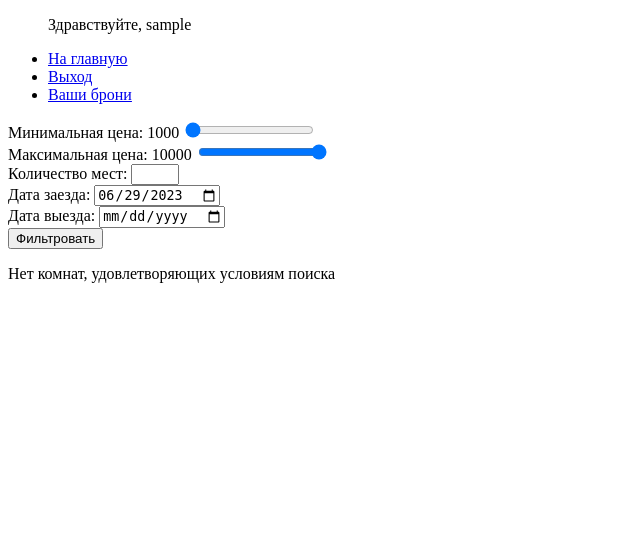
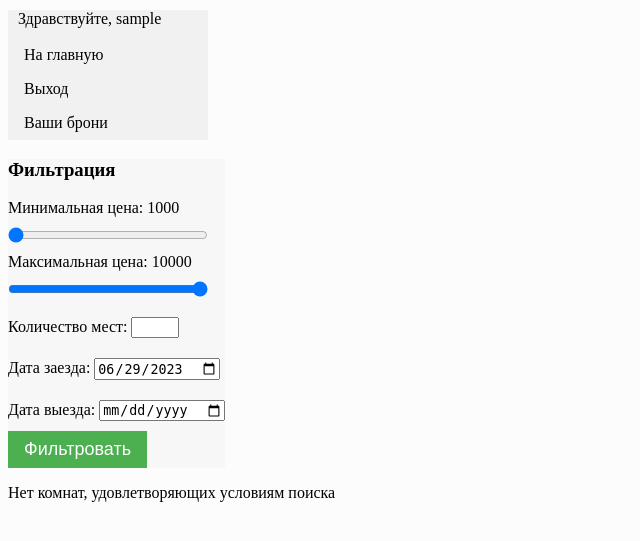
Before and after one commit to Atakashi69/HMS-django, a Django app: page / in a window 1280 px wide. Shown: the top 541 px of the page, without its empty margins (0-640 px from the left). Run offline with Django 4.2, Linux system fonts and the light colour scheme; the visitor is signed in with stand-in values (Sample User, id 1); data that the repository does not hold is empty.

Commit message:
Added some style

```diff
--- a/HMS/hotel/forms.py
+++ b/HMS/hotel/forms.py
@@ -52,10 +52,10 @@ class BookingForm(forms.ModelForm):
 class RoomFilterForm(forms.Form):
     min_price = forms.DecimalField(label='Минимальная цена',
                                    required=False,
-                                   widget=forms.NumberInput(attrs={'type': 'range', 'step': '50', 'min': '1000', 'max': '10000', 'value': '1000'}))
+                                   widget=forms.NumberInput(attrs={'type': 'range', 'step': '100', 'min': '1000', 'max': '10000', 'value': '1000'}))
     max_price = forms.DecimalField(label='Максимальная цена',
                                    required=False,
-                                   widget=forms.NumberInput(attrs={'type': 'range', 'step': '50', 'min': '1000', 'max': '10000', 'value': '10000'}))
+                                   widget=forms.NumberInput(attrs={'type': 'range', 'step': '100', 'min': '1000', 'max': '10000', 'value': '10000'}))
     capacity = forms.IntegerField(label='Количество мест',
                                   required=False)
     check_in = forms.DateField(label='Дата заезда',
--- /dev/null
+++ b/HMS/hotel/static/css/style.css
@@ -0,0 +1,77 @@
+body {
+    background: rgb(252, 252, 252);
+}
+
+ul {
+    list-style-type: none;
+    margin: 0;
+    padding: 0;
+    width: 200px;
+    background-color: #f1f1f1;
+}
+
+li a {
+    display: block;
+    color: #000;
+    padding: 8px 16px;
+    text-decoration: none;
+}
+
+/* Change the link color on hover */
+li a:hover {
+    background-color: #555;
+    color: white;
+}
+
+form {
+    width: fit-content;
+    background: rgb(247, 247, 247);
+}
+
+input {
+    margin: 10px 0;
+}
+input[type="range"]:focus {
+    outline: none;
+}
+input[type="range"] {
+    width: 200px;
+}
+
+button {
+    cursor: pointer;
+    background-color: #4CAF50; /* Green */
+    border: none;
+    color: white;
+    padding: 8px 16px;
+    text-align: center;
+    text-decoration: none;
+    display: inline-block;
+    font-size: 18px;
+}
+
+a.visited {
+    decoration: none;
+}
+
+.room-container {
+    margin: 25px 0;
+    padding: 0 25px;
+}
+.room-container a {
+    background-color: #4CAF50; /* Green */
+    border: none;
+    color: white;
+    padding: 8px 16px;
+    text-align: center;
+    text-decoration: none;
+    display: inline-block;
+    font-size: 16px;
+}
+
+.welcome-user {
+    margin: 10px;
+}
+form ul {
+    width: fit-content;
+}
--- a/HMS/hotel/templates/base.html
+++ b/HMS/hotel/templates/base.html
@@ -2,7 +2,8 @@
 <!DOCTYPE html>
 <html>
 <head>
-  <meta charset="utf-8">
+    <meta charset="utf-8">
+    <link rel="stylesheet" href="{% static 'css/style.css' %}">
 </head>
 <body>
     {% include 'includes/messages.html' %}
@@ -10,7 +11,7 @@
         <div>
             <ul>
                 {% if user.is_authenticated %}
-                <p>Здравствуйте, {{ user.username }}</p>
+                <p class="welcome-user">Здравствуйте, {{ user.username }}</p>
                 <li>
                     <a href="{% url 'home' %}">На главную</a>
                 </li>
@@ -25,7 +26,7 @@
                     <a href="{% url 'home' %}">На главную</a>
                 </li>
                 <li>
-                    <a href="{% url 'login' %}">Логин</a>
+                    <a href="{% url 'login' %}">Вход</a>
                 </li>
                 <li>
                     <a href="{% url 'signup' %}">Регистрация</a>
--- a/HMS/hotel/templates/bookings.html
+++ b/HMS/hotel/templates/bookings.html
@@ -2,13 +2,15 @@
 {% block content %}
     <div>
         {% for booking in bookings %}
+        <div class="room-container">
             <p>
                 Вами забронирована комната на {{ booking.room.capacity }} человек(а), по цене {{ booking.room.price }} за ночь
             </p>
             <p>
                 Время проживания: с {{ booking.check_in }} по {{ booking.check_out }}
             </p>
-        <a href="{% url 'booking_cancel' booking.id %}">Отменить бронь</a>
+            <a class="" href="{% url 'booking_cancel' booking.id %}">Отменить бронь</a>
+        </div>
         <hr>
         {% endfor %}
     </div>
--- a/HMS/hotel/templates/home.html
+++ b/HMS/hotel/templates/home.html
@@ -3,13 +3,16 @@
 {% block content %}
     <div>
         <form action="" method="get">
+            <h3>Фильтрация</h3>
             {{ filter_form.min_price.label_tag }}
             <span id="min-price-value">{{ filter_form.min_price.value }}</span>
+            <br>
             {{ filter_form.min_price }}
             <br>
 
             {{ filter_form.max_price.label_tag }}
             <span id="max-price-value">{{ filter_form.max_price.value }}</span>
+            <br>
             {{ filter_form.max_price }}
             <br>
 
@@ -28,11 +31,13 @@
             <button type="submit">Фильтровать</button>
         </form>
         {% for room in rooms %}
-        <p>
-            Комната на {{ room.capacity }} человек(а), по цене {{ room.price }} за ночь
-        </p>
-        <a href="book/{{ room.pk }}">Забронировать</a>
-        <hr>
+        <div class="room-container">
+            <p>
+                Комната на {{ room.capacity }} человек(а), по цене {{ room.price }} за ночь
+            </p>
+            <a href="book/{{ room.pk }}">Забронировать</a>
+            <hr>
+        </div>
         {% empty %}
             <p>Нет комнат, удовлетворяющих условиям поиска</p>
         {% endfor %}
--- a/HMS/hotel/templates/login.html
+++ b/HMS/hotel/templates/login.html
@@ -1,12 +1,12 @@
+{% extends 'base.html' %}
 {% block content %}
-<a href="{% url 'home' %}">На главную</a>
 <div>
 	<h1>Вход</h1>
 	<form method="POST">
 		{% csrf_token %}
 		{{ login_form.as_p }}
 		<button type="submit">Войти</button>
+		<p>Ещё нет аккаунта? <a href="/signup">Регистрация</a></p>
 	</form>
-	<p>Ещё нет аккаунта? <a href="/signup">Регистрация</a></p>
 </div>
 {% endblock %}
--- a/HMS/hotel/templates/signup.html
+++ b/HMS/hotel/templates/signup.html
@@ -1,12 +1,12 @@
+{% extends 'base.html' %}
 {% block content %}
-<a href="{% url 'home' %}">На главную</a>
 <div>
 	<h1>Регистрация</h1>
 	<form method="POST">
 		{% csrf_token %}
 		{{ signup_form.as_p }}
 		<button type="submit">Зарегистрироваться</button>
+		<p>Уже есть аккаунт? <a href="/login">Войти</a></p>
 	</form>
-	<p>Уже есть аккаунт? <a href="/login">Войти</a></p>
 </div>
 {% endblock %}
```
Lines whose indentation alone changed are shown as unchanged.
